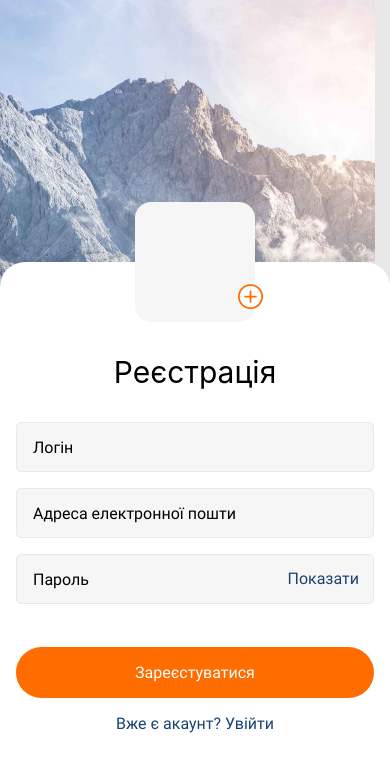
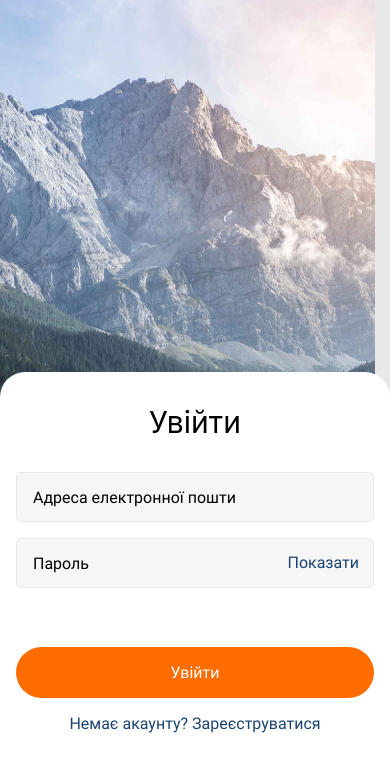
Before and after one commit to Kateryna18/react-native-hw-01, a React Native app: screen / in a window 390 px wide. Shown: the top 772 px of the page. Built offline with nearby package versions, Linux system fonts and the light colour scheme.

Commit message:
Added logic for form to the LogScreen

```diff
--- a/App.js
+++ b/App.js
@@ -39,8 +39,8 @@ export default function App() {
   return (
     <TouchableWithoutFeedback onPress={keyBoardHide}>
     <View style={styles.container}>
-      <RegistrationScreen />
-      {/* <LoginScreen/> */}
+      {/* <RegistrationScreen /> */}
+      <LoginScreen/>
     </View>
     </TouchableWithoutFeedback>
   );
--- a/Screens/LoginScreen.jsx
+++ b/Screens/LoginScreen.jsx
@@ -16,15 +16,15 @@ import bckImage from "../assets/photo-bg.png"
 
 export default function LoginScreen() {
   const [isFocusInput, setIsFocusInput] = useState(false);
+  const [email, setEmail] = useState("");
+  const [password, setPassword] = useState("");
   const [isFocused, setIsFocused] = useState({
-    login: false,
     email: false,
     password: false,
   });
 
   const keyBoardHide = () => {
     setIsFocused({
-      login: false,
       email: false,
       password: false,
     });
@@ -39,6 +39,22 @@ export default function LoginScreen() {
     setIsFocusInput(true);
   };
 
+
+  const handleSubmit = () => {
+    const registerData = {
+      email,
+      password,
+    }
+    console.log(registerData)
+    clearRegisterForm()
+
+  }
+
+  const clearRegisterForm = () => {
+    setEmail("")
+    setPassword("")
+  }
+
   return (
     <TouchableWithoutFeedback onPress={keyBoardHide}>
       <ImageBackground
@@ -47,19 +63,16 @@ export default function LoginScreen() {
       >
         <StatusBar style="auto" />
         <KeyboardAvoidingView
-          behavior={Platform.OS === "ios" && "padding"}
+          behavior={Platform.OS === "ios" ? "padding" : "height"}
           style={styles.loginBox}
+          keyboardVerticalOffset={32}
         >
           <Text style={styles.loginTittle}>Увійти</Text>
-          <View style={styles.registerForm}>
+          <View >
             <TextInput
               style={
-                isFocused.email
-                  ? [
-                      styles.loginFormInput,
-                      { borderColor: "#FF6C00", backgroundColor: "#FFFFFF" },
-                    ]
-                  : styles.loginFormInput
+                [styles.loginFormInput, styles.loginEmailInput,
+                  isFocused.email && { borderColor: "#FF6C00", backgroundColor: "#FFFFFF"}]
               }
               placeholder="Адреса електронної пошти"
               keyboardType="email-address"
@@ -67,20 +80,14 @@ export default function LoginScreen() {
                 handleInputFocus("email");
               }}
               onSubmitEditing={keyBoardHide}
+              value={email}
+              onChangeText={setEmail}
             />
             <View style={styles.passwordInputBox}>
               <TextInput
                 style={
-                  isFocused.password
-                    ? [
-                        styles.loginFormInput,
-                        {
-                          borderColor: "#FF6C00",
-                          backgroundColor: "#FFFFFF",
-                          marginBottom: 32,
-                        },
-                      ]
-                    : [styles.loginFormInput, { marginBottom: 43 }]
+                  [styles.loginFormInput, styles.loginEmailInput,
+                    isFocused.password && { borderColor: "#FF6C00", backgroundColor: "#FFFFFF"}]
                 }
                 placeholder="Пароль"
                 keyboardType="default"
@@ -89,6 +96,8 @@ export default function LoginScreen() {
                   handleInputFocus("password");
                 }}
                 onSubmitEditing={keyBoardHide}
+                value={password}
+                onChangeText={setPassword}
               />
               <TouchableOpacity
                 style={styles.loginInputButton}
@@ -97,19 +106,18 @@ export default function LoginScreen() {
                 <Text style={styles.loginInputText}>Показати</Text>
               </TouchableOpacity>
             </View>
-            {!isFocusInput && (
-              <View style={{ paddingBottom: 0 }}>
+          </View>
+        </KeyboardAvoidingView>
+        <View style={{ paddingTop: 43, paddingBottom: 0, backgroundColor: "#FFFFFF", paddingHorizontal: 16, }}>
                 <TouchableOpacity
                   style={styles.loginBoxButton}
                   activeOpacity={0.8}
+                  onPress={handleSubmit}
                 >
                   <Text style={styles.loginButtonText}>Увійти</Text>
                 </TouchableOpacity>
                 <Text style={styles.loginLink}>Немає акаунту? Зареєструватися</Text>
               </View>
-            )}
-          </View>
-        </KeyboardAvoidingView>
       </ImageBackground>
     </TouchableWithoutFeedback>
   );
@@ -148,7 +156,7 @@ const styles = StyleSheet.create({
   loginFormInput: {
     height: 50,
     padding: 16,
-    marginBottom: 16,
+    // marginBottom: 16,
     fontFamily: "roboto-r",
     fontSize: 16,
     fontWeight: "normal",
@@ -156,6 +164,9 @@ const styles = StyleSheet.create({
     borderColor: "#E8E8E8",
     borderRadius: 5,
     borderWidth: 1,
+  },
+  loginEmailInput: {
+    marginBottom: 16,
   },
    loginInputButton: {
     position: "absolute",
```
